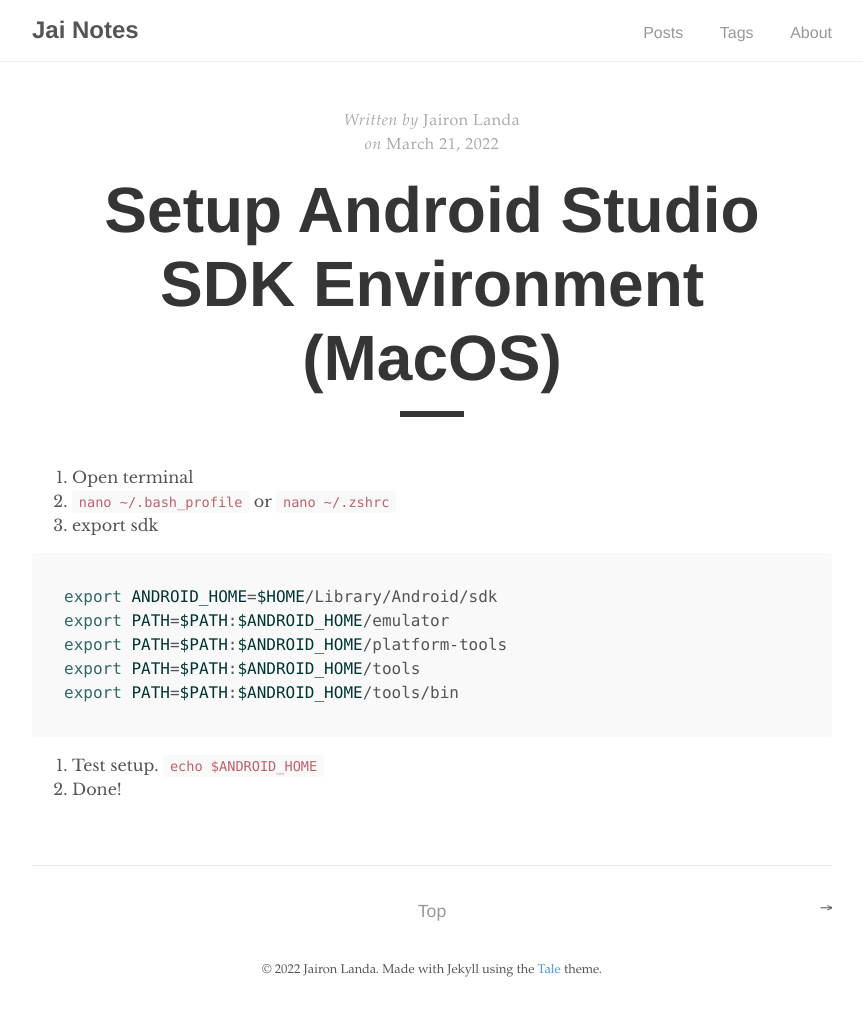
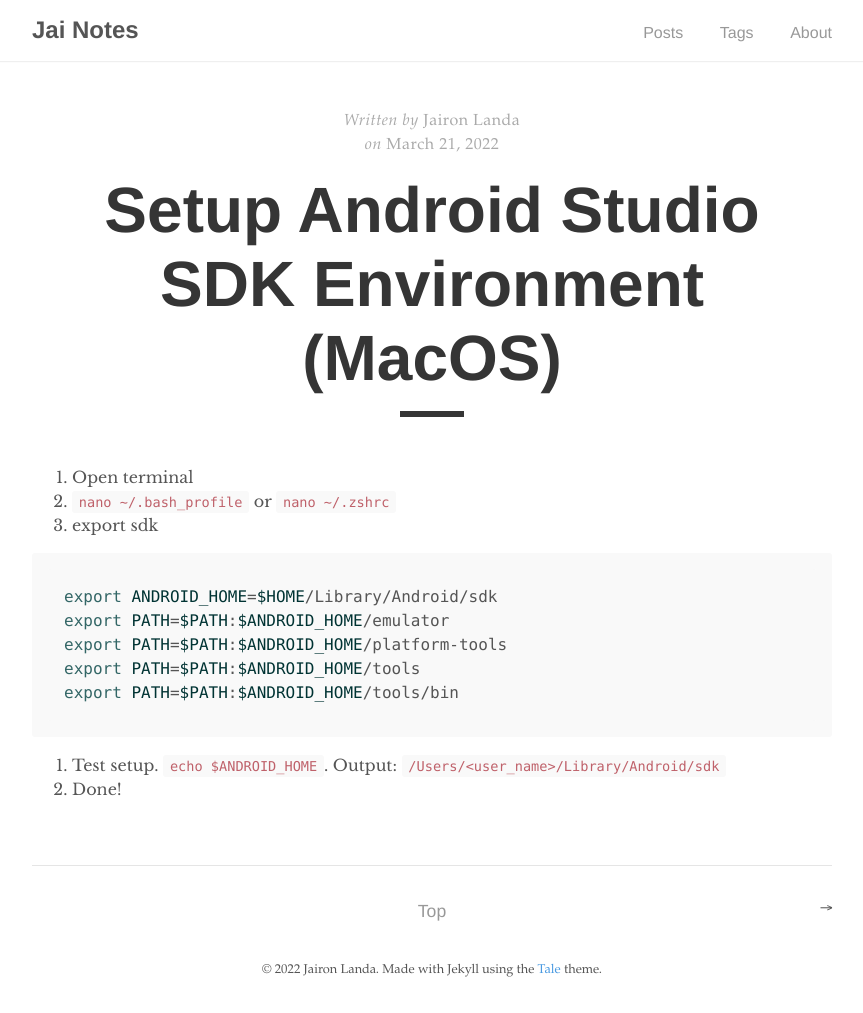
Before and after one commit to Jaironlanda/notes, a Jekyll site: the page built from _posts/2022-03-21-setup-env-android-env.md, in a window 1280 px wide. Shown: the whole page, without its empty margins (208-1071 px from the left). Built offline with Jekyll 4.4.1, drawn with Linux system fonts in a browser that asks for light colours.

Commit message:
add output example

````diff
--- a/_posts/2022-03-21-setup-env-android-env.md
+++ b/_posts/2022-03-21-setup-env-android-env.md
@@ -15,5 +15,5 @@ export PATH=$PATH:$ANDROID_HOME/platform-tools
 export PATH=$PATH:$ANDROID_HOME/tools
 export PATH=$PATH:$ANDROID_HOME/tools/bin
 ```
-4. Test setup. `echo $ANDROID_HOME`
+4. Test setup. `echo $ANDROID_HOME`. Output: `/Users/<user_name>/Library/Android/sdk`
 5. Done!
````
